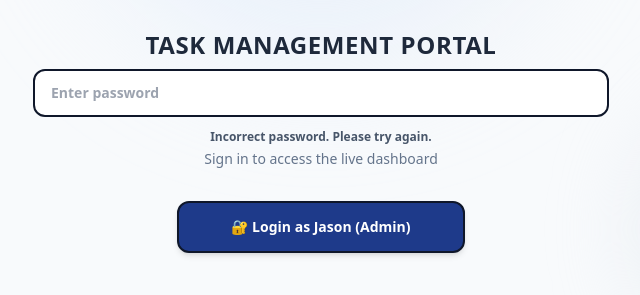
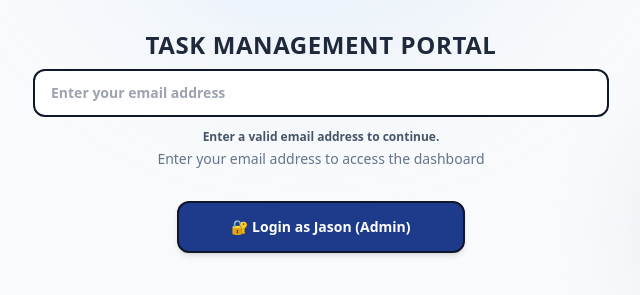
Before and after one commit to jasonsamuelnms/Jasonsreport, a plain HTML site: page index.html in a window 1280 px wide. Both pictures are taken after a click on the button "🔐 Login as Jason (Admin)". Shown: the part 387-682 px from the top of the page, without its empty margins (319-959 px from the left). Drawn offline with nearby package versions, Linux system fonts and the light colour scheme.

Commit message:
Use visual email access gate

```diff
--- a/index.html
+++ b/index.html
@@ -103,10 +103,10 @@
             </div>
 
             <h2 class="text-xl md:text-2xl font-bold text-slate-800 tracking-wide uppercase mb-2">Task Management Portal</h2>
-            <label class="sr-only" for="authPassword">Password</label>
-            <input id="authPassword" type="password" autocomplete="current-password" placeholder="Enter password" class="w-full mb-3 px-4 py-3 border-2 border-slate-900 rounded-xl text-sm font-semibold" />
+            <label class="sr-only" for="authEmail">Email address</label>
+            <input id="authEmail" type="email" autocomplete="email" placeholder="Enter your email address" class="w-full mb-3 px-4 py-3 border-2 border-slate-900 rounded-xl text-sm font-semibold" />
             <p id="authMessage" class="min-h-[20px] text-xs font-bold text-slate-600"></p>
-            <p class="text-xs md:text-sm text-slate-500 mb-8">Sign in to access the live dashboard</p>
+            <p class="text-xs md:text-sm text-slate-500 mb-8">Enter your email address to access the dashboard</p>
 
             <!-- Responsive Button Group -->
             <div class="w-full flex flex-col sm:flex-row items-center justify-center gap-4">
@@ -312,11 +312,10 @@
     </div>
 
     <script src="https://cdn.jsdelivr.net/npm/@supabase/supabase-js@2"></script>
-    <script src="dashboard-config.js"></script>
     <script>
         window.JasonAppAuth = {
             isSignedIn: function () { return sessionStorage.getItem('jason_dashboard_signed_in') === 'true'; },
-            signIn: function (password) { if (!window.JASON_DASHBOARD_PASSWORD || password !== window.JASON_DASHBOARD_PASSWORD) return false; sessionStorage.setItem('jason_dashboard_signed_in', 'true'); return true; },
+            signIn: function (email) { if (!/^\S+@\S+\.\S+$/.test(email)) return false; sessionStorage.setItem('jason_dashboard_signed_in', 'true'); sessionStorage.setItem('jason_dashboard_email', email); return true; },
             signOut: function () { sessionStorage.removeItem('jason_dashboard_signed_in'); }
         };
     </script>
@@ -387,10 +386,10 @@
         }
 
         async function loginAsJason() {
-            const password = document.getElementById('authPassword').value;
+            const email = document.getElementById('authEmail').value.trim();
             const message = document.getElementById('authMessage');
-            if (!JasonAppAuth.signIn(password)) {
-                message.textContent = 'Incorrect password. Please try again.';
+            if (!JasonAppAuth.signIn(email)) {
+                message.textContent = 'Enter a valid email address to continue.';
                 return;
             }
             isAdmin = true;
```
